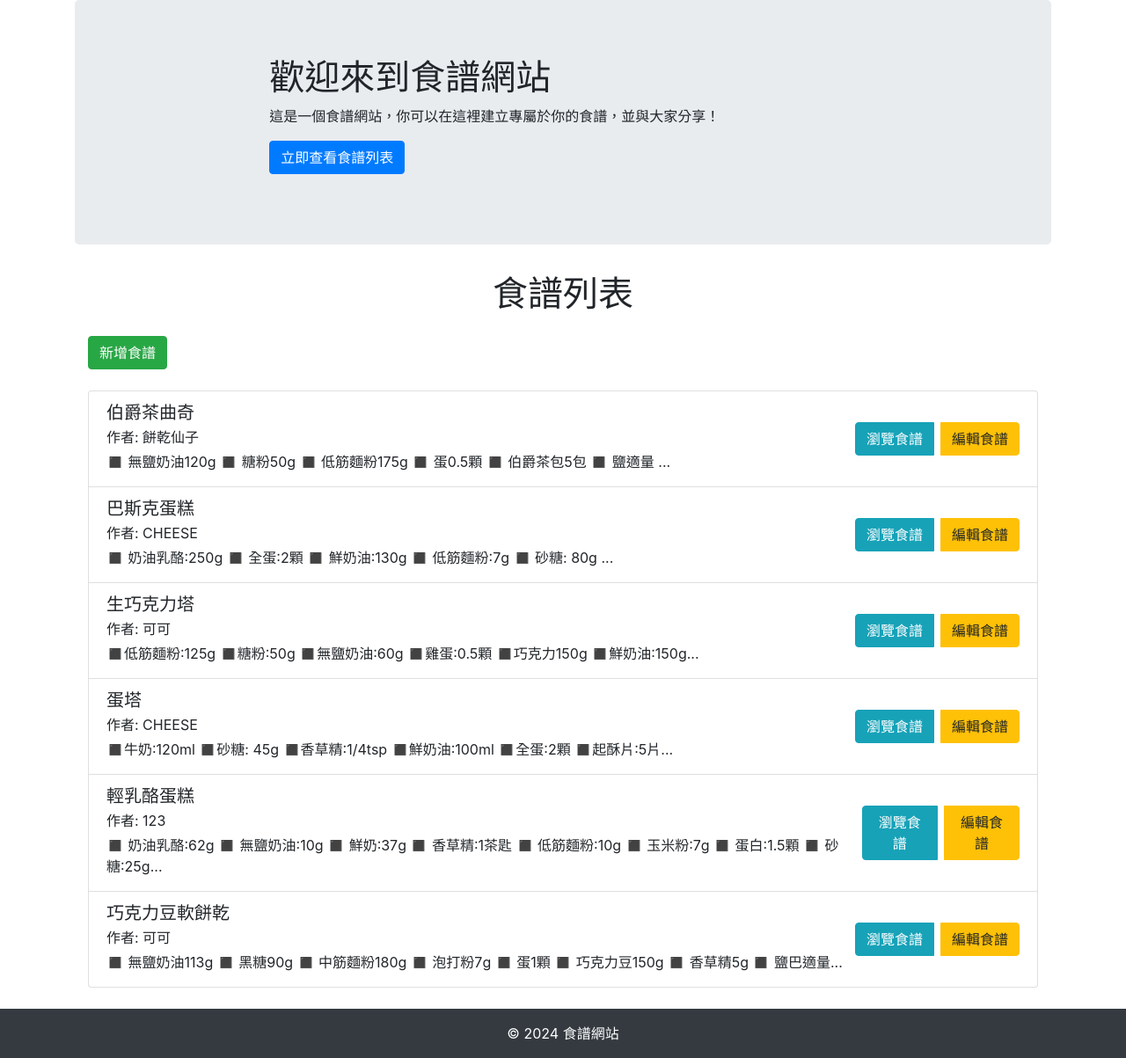
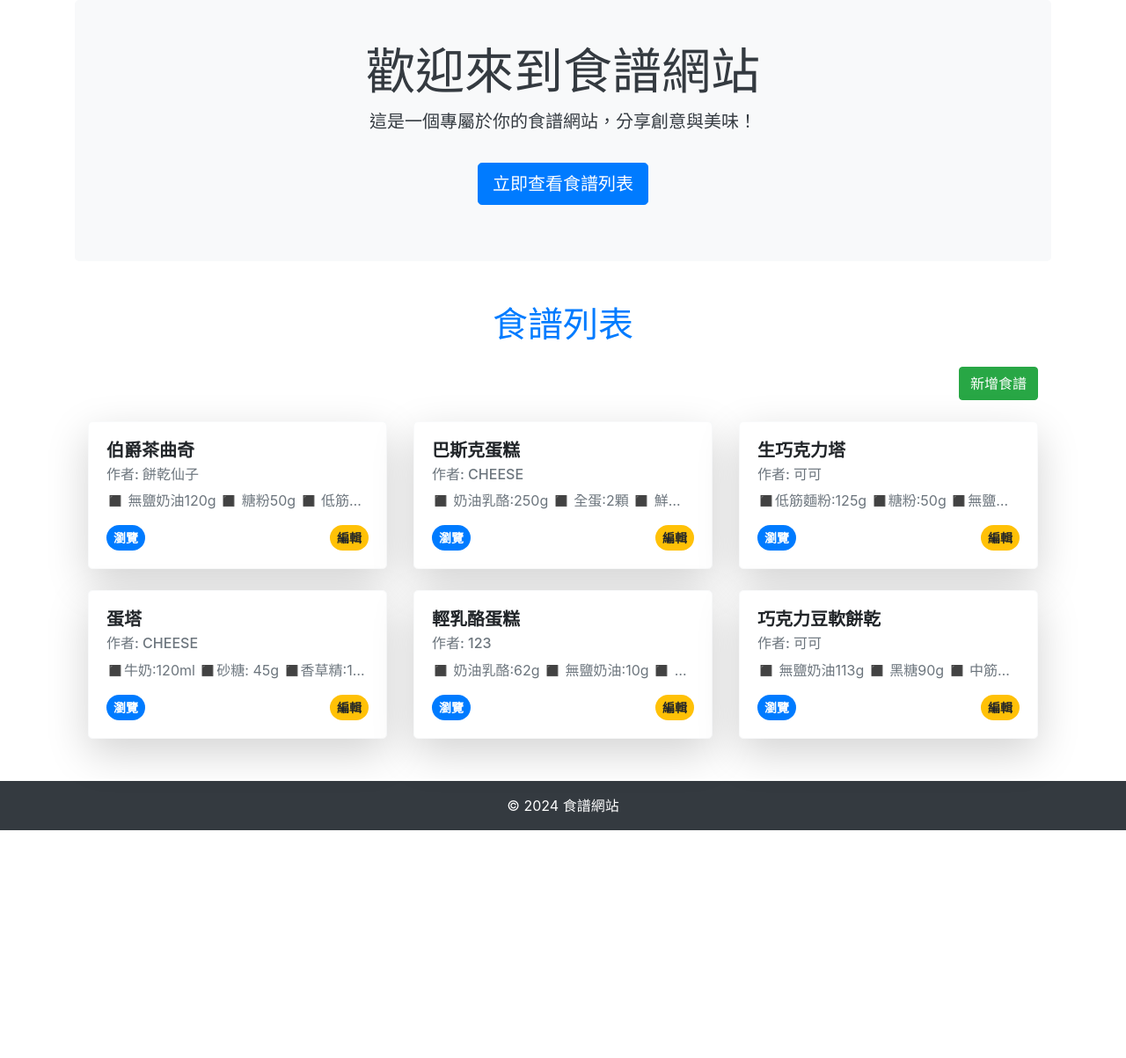
Before and after one commit to Cocoooliu/recipe, a Flask app: page / in a window 1280 px wide. Shown: the part 56-1259 px from the top of the page at 88% size. After the commit the page ends 1000 px from the top, so only its background shows below. Run offline with Flask 3, Linux system fonts and the light colour scheme; some libraries are stand-ins or nearby versions.

Commit message:
新增食譜

```diff
--- a/templates/about.html
+++ /dev/null
@@ -1,6 +0,0 @@
-{% extends "layout.html" %}
-
-{% block content %}
-<h2>關於我們</h2>
-<p>歡迎來到我們的服飾店，這裡提供各式各樣的高品質服飾。</p>
-{% endblock %}
--- a/templates/index.html
+++ b/templates/index.html
@@ -4,39 +4,50 @@
 
 {% block body %}
 <main role="main">
-    <div class="jumbotron">
-        <div class="col-sm-8 mx-auto">
-            <h1>歡迎來到食譜網站</h1>
-            <p>這是一個食譜網站，你可以在這裡建立專屬於你的食譜，並與大家分享！</p>
+    <div class="jumbotron bg-light text-dark py-5">
+        <div class="col-sm-8 mx-auto text-center">
+            <h1 class="display-4">歡迎來到食譜網站</h1>
+            <p class="lead">這是一個專屬於你的食譜網站，分享創意與美味！</p>
             <p>
-                <a class="btn btn-primary" href="{{ url_for('index') }}" role="button">立即查看食譜列表</a>
+                <a class="btn btn-primary btn-lg mt-3" href="{{ url_for('index') }}" role="button">立即查看食譜列表</a>
             </p>
         </div>
     </div>
 </main>
 
-<div class="container mt-4">
-    <h1 class="mb-4 text-center">食譜列表</h1>
-    <a href="{{ url_for('add_recipe') }}" class="btn btn-success mb-4">新增食譜</a>
+<div class="container mt-5">
+    <h1 class="mb-4 text-center text-primary">食譜列表</h1>
+    <div class="d-flex justify-content-end">
+        <a href="{{ url_for('add_recipe') }}" class="btn btn-success mb-4">新增食譜</a>
+    </div>
 
-    <!-- 顯示食譜列表 -->
-    <div class="list-group">
-        {% for recipe in recipes %}
-            <div class="list-group-item d-flex justify-content-between align-items-center">
-                <div>
-                    <h5 class="mb-1">{{ recipe.title }}</h5>
-                    <p class="mb-1">作者: {{ recipe.author }}</p> <!-- 顯示作者 -->
-                    <p class="mb-1">{{ recipe.content[:100] }}...</p> <!-- 顯示前 100 個字元 -->
-                </div>
-                <div class="btn-group">
+ <!-- 顯示食譜列表 -->
+<div class="row">
+    {% for recipe in recipes %}
+    <div class="col-md-6 col-lg-4 mb-4">
+        <div class="card shadow-lg border-light rounded-lg">
+            <div class="card-body">
+                <h5 class="card-title text-truncate" style="font-size: 1.25rem; font-weight: bold;">{{ recipe.title }}</h5>
+                <h6 class="card-subtitle text-muted mb-2" style="font-size: 1rem;">作者: {{ recipe.author }}</h6>
+                <p class="card-text text-truncate" style="font-size: 1rem; color: #6c757d;">{{ recipe.content[:100] }}...</p>
+                <div class="d-flex justify-content-between mt-3">
                     <!-- 瀏覽食譜按鈕 -->
-                    <a href="{{ url_for('show_recipe', recipe_id=recipe.id) }}" class="btn btn-info mr-2">瀏覽食譜</a>
+                    <a href="{{ url_for('show_recipe', recipe_id=recipe.id) }}" class="btn btn-primary btn-sm rounded-pill" style="background-color: #007bff; border: none; font-weight: 600;">瀏覽</a>
                     <!-- 編輯食譜按鈕 -->
-                    <a href="{{ url_for('edit_recipe', recipe_id=recipe.id) }}" class="btn btn-warning">編輯食譜</a>
+                    <a href="{{ url_for('edit_recipe', recipe_id=recipe.id) }}" class="btn btn-warning btn-sm rounded-pill" style="background-color: #ffc107; border: none; font-weight: 600;">編輯</a>
                 </div>
             </div>
-        {% endfor %}
+        </div>
     </div>
+    {% endfor %}
 </div>
 
+
+
+    {% if not recipes %}
+    <div class="alert alert-info text-center" role="alert">
+        暫時沒有任何食譜，快來新增你的第一個食譜吧！
+    </div>
+    {% endif %}
+</div>
 {% endblock %}
--- a/templates/post.html
+++ /dev/null
@@ -1,6 +0,0 @@
-{% extends "layout.html" %}
-
-{% block content %}
-<h2>Posts</h2>
-<p>這是服飾店的網頁。</p>
-{% endblock %}
```
Also changed, not shown: templates/recipe.html (+105 -14 lines), instance/recipes.db.
